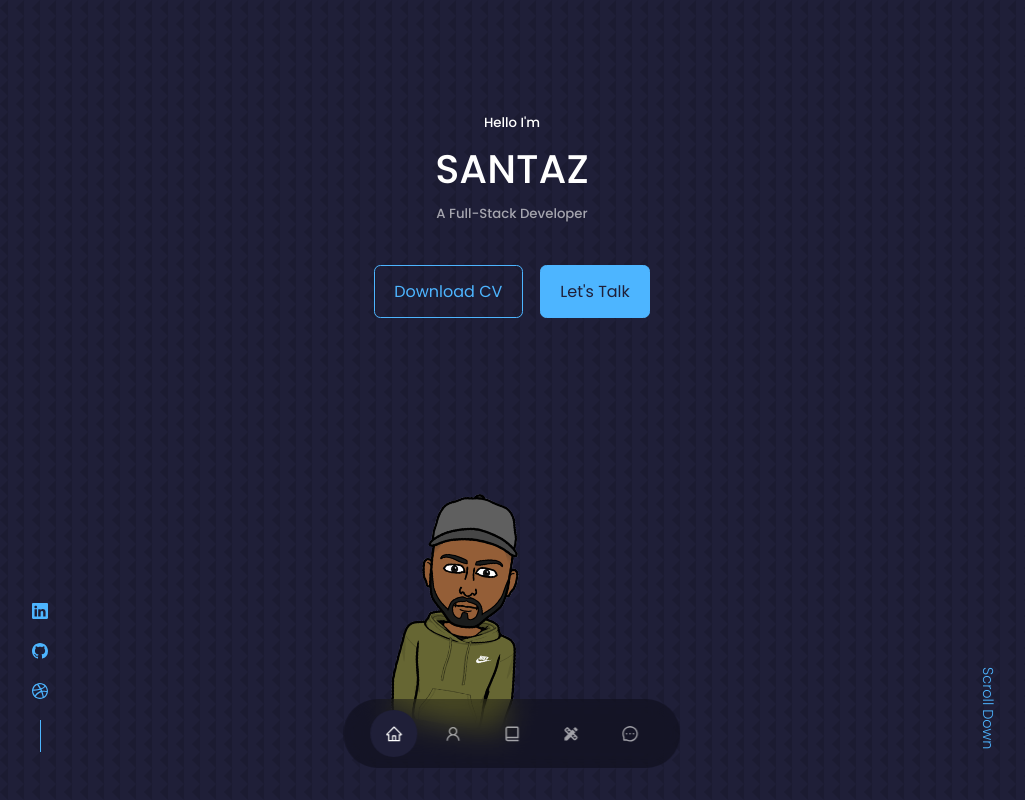
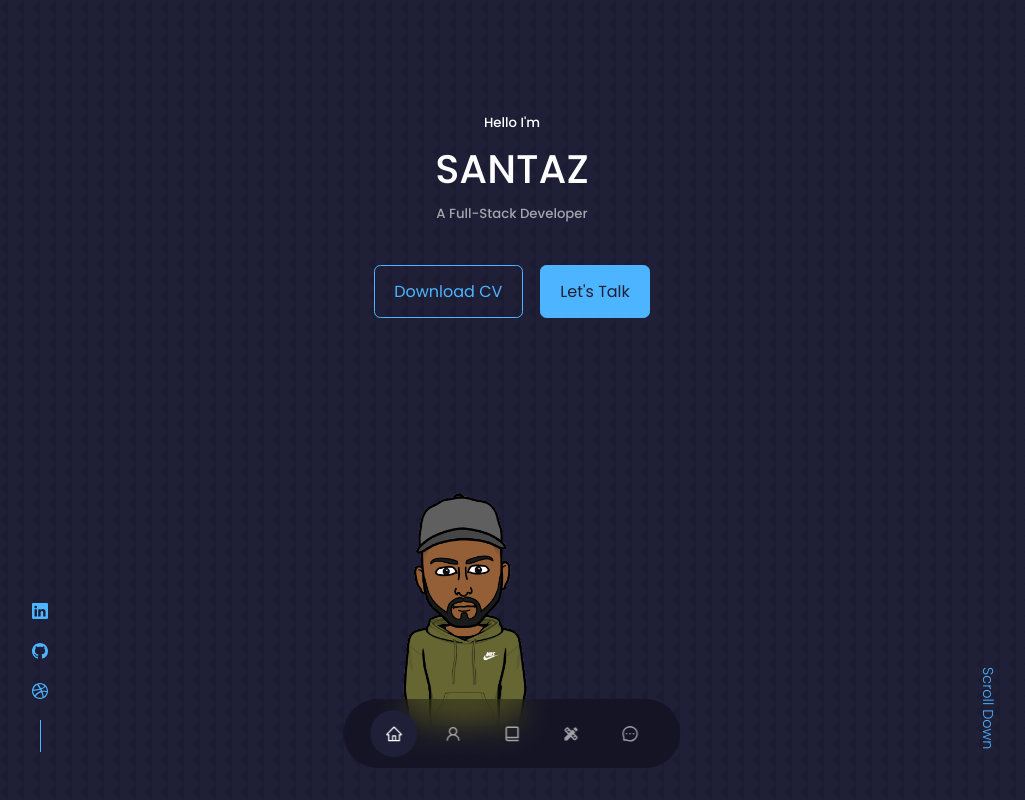
Before and after one commit to SANTAZ10/my-portfolio, a React (Create React App) app: page / in a window 1280 px wide. Shown: the top 800 px of the page, without its empty margins (128-1153 px from the left). Built offline with nearby package versions, Linux system fonts and the light colour scheme.

Commit message:
my second commit

```diff
--- a/src/components/header/header.css
+++ b/src/components/header/header.css
@@ -37,7 +37,6 @@ header {
 
 /* IMG */
 .me {
-  transform: rotate(10deg);
   transition: var(--transition);
   width: 20rem;
   height: 30rem;
@@ -49,10 +48,22 @@ header {
   overflow: hidden;
   padding: 5rem 1.5rem 1.5rem 1.5rem;
 }
-.me:hover{
-  transform: rotate(0deg);
 
+.me img{
+  animation: updown 3s linear infinite;
 }
+@keyframes updown {
+  0% {
+    transform: translateY(-20px);
+  }
+  50% {
+    transform: translateY(20px);
+  }
+  100% {
+    transform: translateY(-20px);
+  }
+}
+
 
 /* scroll down */
 .scroll__down {
```
